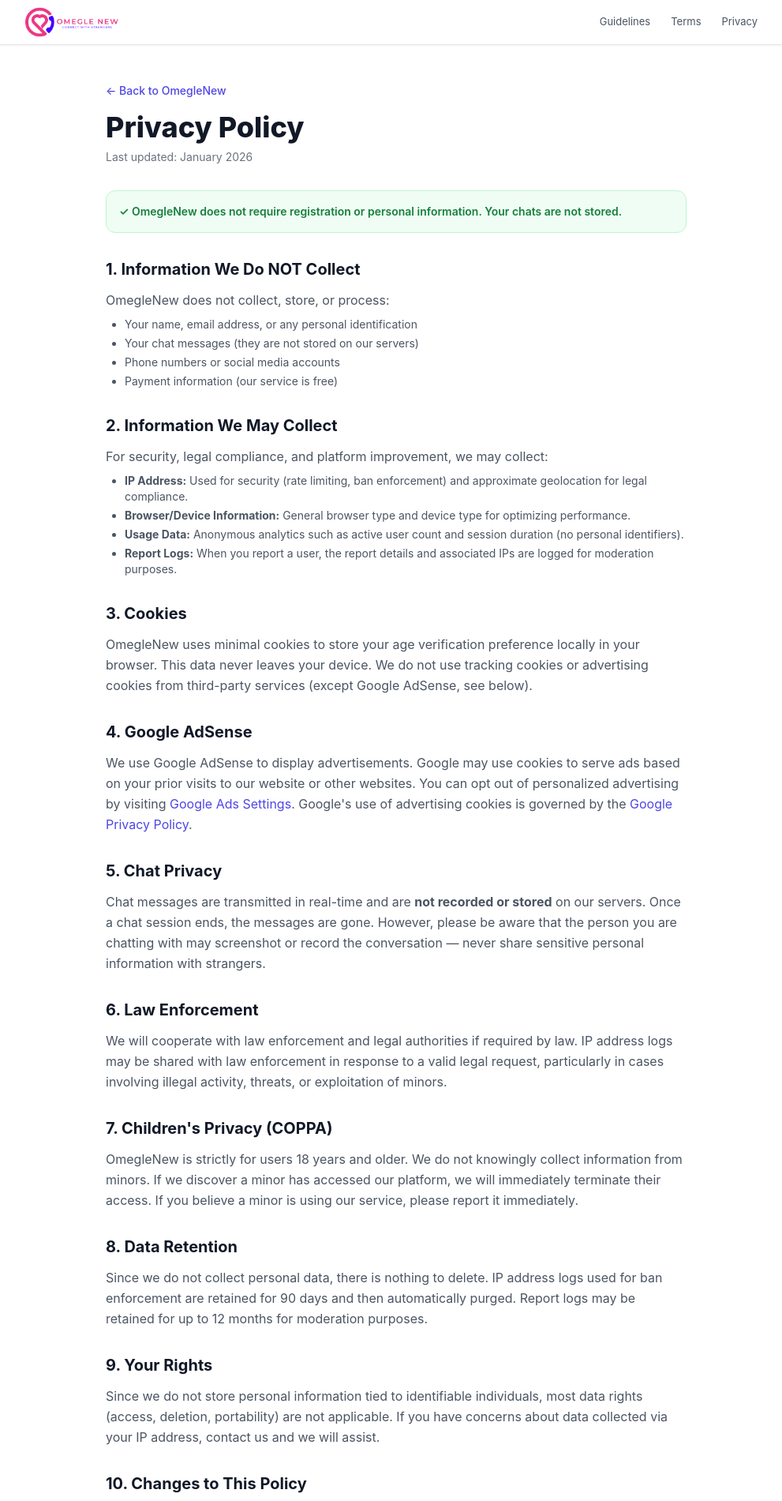
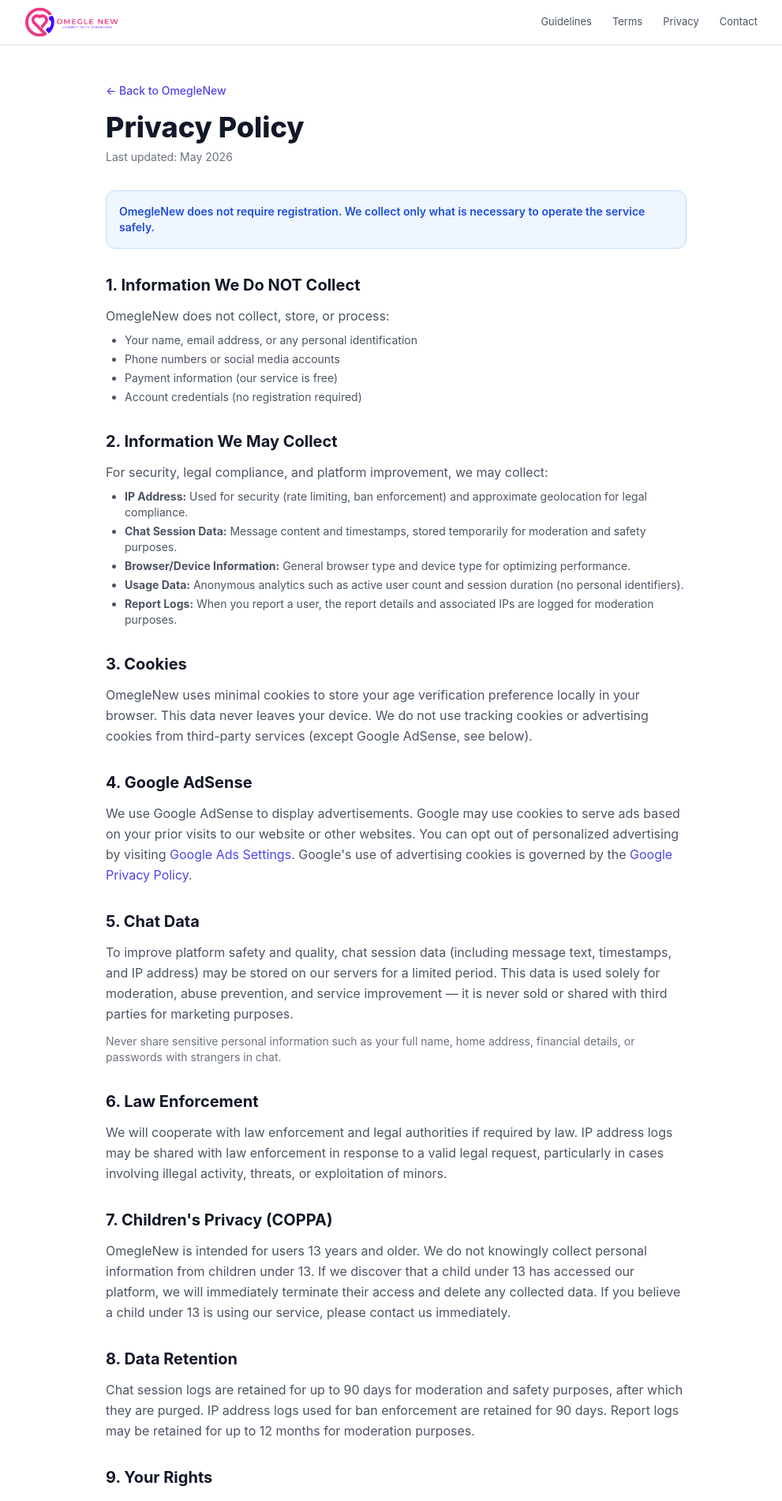
Before and after one commit to omeglenewhello/omeglenew, a Next.js app in the folder frontend/: page /privacy in a window 1280 px wide. Shown: the top 1901 px of the page at 79% size, without its empty margins (138-1129 px from the left). Built offline with nearby package versions, Linux system fonts and the light colour scheme; no server answers.

Commit message:
adsence_fixes_done

```diff
--- /dev/null
+++ b/frontend/src/app/contact/page.js
@@ -0,0 +1,77 @@
+import Link from 'next/link';
+import Header from '@/components/Header';
+import Footer from '@/components/Footer';
+
+export const metadata = {
+  title: 'Contact Us - OmegleNew | Anonymous Stranger Chat',
+  description: 'Contact the OmegleNew team for support, abuse reports, legal requests, or general inquiries about our anonymous chat platform.',
+  alternates: { canonical: 'https://omeglenew.com/contact' },
+  robots: { index: true, follow: true },
+};
+
+export default function ContactPage() {
+  return (
+    <>
+      <Header />
+      <main className="max-w-3xl mx-auto px-4 py-12">
+        <div className="mb-8">
+          <Link href="/" className="text-brand-600 hover:text-brand-700 text-sm font-medium flex items-center gap-1 mb-4">
+            ← Back to OmegleNew
+          </Link>
+          <h1 className="text-4xl font-extrabold text-gray-900 mb-2">Contact Us</h1>
+          <p className="text-gray-500 text-sm">We typically respond within 1–2 business days.</p>
+        </div>
+
+        <div className="space-y-8">
+
+          <div className="bg-white border border-gray-200 rounded-xl p-6">
+            <h2 className="text-lg font-bold text-gray-900 mb-1">General Inquiries</h2>
+            <p className="text-gray-500 text-sm mb-3">Questions about the platform, partnerships, or feedback.</p>
+            <a href="mailto:contact@omeglenew.com" className="text-brand-600 font-medium hover:underline">
+              contact@omeglenew.com
+            </a>
+          </div>
+
+          <div className="bg-white border border-gray-200 rounded-xl p-6">
+            <h2 className="text-lg font-bold text-gray-900 mb-1">Report Abuse</h2>
+            <p className="text-gray-500 text-sm mb-3">To report harmful content, harassment, or policy violations — you can also use the in-chat Report button during any session.</p>
+            <a href="mailto:abuse@omeglenew.com" className="text-brand-600 font-medium hover:underline">
+              abuse@omeglenew.com
+            </a>
+          </div>
+
+          <div className="bg-white border border-gray-200 rounded-xl p-6">
+            <h2 className="text-lg font-bold text-gray-900 mb-1">Legal & Privacy Requests</h2>
+            <p className="text-gray-500 text-sm mb-3">For DMCA notices, law enforcement requests, or privacy-related inquiries.</p>
+            <a href="mailto:legal@omeglenew.com" className="text-brand-600 font-medium hover:underline">
+              legal@omeglenew.com
+            </a>
+          </div>
+
+          <div className="bg-gray-50 border border-gray-200 rounded-xl p-6">
+            <h2 className="text-lg font-bold text-gray-900 mb-2">About OmegleNew</h2>
+            <p className="text-gray-600 text-sm leading-relaxed">
+              OmegleNew is a free anonymous chat platform that connects people around the world for text conversations. We are committed to providing a safe, moderated space for meeting new people. Our platform uses AI-assisted matching and moderation to improve user experience and safety.
+            </p>
+            <p className="text-gray-600 text-sm leading-relaxed mt-3">
+              We do not store personal data beyond what is necessary for safety and legal compliance. See our{' '}
+              <Link href="/privacy" className="text-brand-600 hover:underline">Privacy Policy</Link> and{' '}
+              <Link href="/terms" className="text-brand-600 hover:underline">Terms of Service</Link> for full details.
+            </p>
+          </div>
+
+        </div>
+
+        <div className="mt-12 pt-8 border-t border-gray-200">
+          <p className="text-gray-500 text-sm">
+            Also read our{' '}
+            <Link href="/guidelines" className="text-brand-600 hover:underline">Community Guidelines</Link>{' '}
+            and{' '}
+            <Link href="/privacy" className="text-brand-600 hover:underline">Privacy Policy</Link>.
+          </p>
+        </div>
+      </main>
+      <Footer />
+    </>
+  );
+}
--- a/frontend/src/app/privacy/page.js
+++ b/frontend/src/app/privacy/page.js
@@ -4,7 +4,7 @@
 
 export const metadata = {
   title: 'Privacy Policy - OmegleNew | Anonymous Chat',
-  description: 'OmegleNew Privacy Policy. We do not store your chats or personal data. Your anonymous stranger chat sessions are private and secure.',
+  description: 'OmegleNew Privacy Policy. Learn how we handle data, cookies, and your privacy when using our anonymous stranger chat platform.',
   alternates: { canonical: 'https://omeglenew.com/privacy' },
   robots: { index: true, follow: true },
 };
@@ -19,12 +19,12 @@
             ← Back to OmegleNew
           </Link>
           <h1 className="text-4xl font-extrabold text-gray-900 mb-2">Privacy Policy</h1>
-          <p className="text-gray-500 text-sm">Last updated: January 2026</p>
+          <p className="text-gray-500 text-sm">Last updated: May 2026</p>
         </div>
 
-        <div className="bg-green-50 border border-green-200 rounded-xl p-4 mb-8">
-          <p className="text-green-700 font-semibold text-sm">
-            ✓ OmegleNew does not require registration or personal information. Your chats are not stored.
+        <div className="bg-blue-50 border border-blue-200 rounded-xl p-4 mb-8">
+          <p className="text-blue-700 font-semibold text-sm">
+            OmegleNew does not require registration. We collect only what is necessary to operate the service safely.
           </p>
         </div>
 
@@ -34,9 +34,9 @@
             <p>OmegleNew does not collect, store, or process:</p>
             <ul className="list-disc pl-6 mt-2 space-y-1 text-sm">
               <li>Your name, email address, or any personal identification</li>
-              <li>Your chat messages (they are not stored on our servers)</li>
               <li>Phone numbers or social media accounts</li>
               <li>Payment information (our service is free)</li>
+              <li>Account credentials (no registration required)</li>
             </ul>
           </section>
 
@@ -45,6 +45,7 @@
             <p>For security, legal compliance, and platform improvement, we may collect:</p>
             <ul className="list-disc pl-6 mt-2 space-y-1 text-sm">
               <li><strong>IP Address:</strong> Used for security (rate limiting, ban enforcement) and approximate geolocation for legal compliance.</li>
+              <li><strong>Chat Session Data:</strong> Message content and timestamps, stored temporarily for moderation and safety purposes.</li>
               <li><strong>Browser/Device Information:</strong> General browser type and device type for optimizing performance.</li>
               <li><strong>Usage Data:</strong> Anonymous analytics such as active user count and session duration (no personal identifiers).</li>
               <li><strong>Report Logs:</strong> When you report a user, the report details and associated IPs are logged for moderation purposes.</li>
@@ -74,9 +75,12 @@
           </section>
 
           <section>
-            <h2 className="text-xl font-bold text-gray-900 mb-3">5. Chat Privacy</h2>
+            <h2 className="text-xl font-bold text-gray-900 mb-3">5. Chat Data</h2>
             <p>
-              Chat messages are transmitted in real-time and are <strong>not recorded or stored</strong> on our servers. Once a chat session ends, the messages are gone. However, please be aware that the person you are chatting with may screenshot or record the conversation — never share sensitive personal information with strangers.
+              To improve platform safety and quality, chat session data (including message text, timestamps, and IP address) may be stored on our servers for a limited period. This data is used solely for moderation, abuse prevention, and service improvement — it is never sold or shared with third parties for marketing purposes.
+            </p>
+            <p className="mt-3 text-sm text-gray-500">
+              Never share sensitive personal information such as your full name, home address, financial details, or passwords with strangers in chat.
             </p>
           </section>
 
@@ -90,21 +94,21 @@
           <section>
             <h2 className="text-xl font-bold text-gray-900 mb-3">7. Children&apos;s Privacy (COPPA)</h2>
             <p>
-              OmegleNew is strictly for users 18 years and older. We do not knowingly collect information from minors. If we discover a minor has accessed our platform, we will immediately terminate their access. If you believe a minor is using our service, please report it immediately.
+              OmegleNew is intended for users 13 years and older. We do not knowingly collect personal information from children under 13. If we discover that a child under 13 has accessed our platform, we will immediately terminate their access and delete any collected data. If you believe a child under 13 is using our service, please contact us immediately.
             </p>
           </section>
 
           <section>
             <h2 className="text-xl font-bold text-gray-900 mb-3">8. Data Retention</h2>
             <p>
-              Since we do not collect personal data, there is nothing to delete. IP address logs used for ban enforcement are retained for 90 days and then automatically purged. Report logs may be retained for up to 12 months for moderation purposes.
+              Chat session logs are retained for up to 90 days for moderation and safety purposes, after which they are purged. IP address logs used for ban enforcement are retained for 90 days. Report logs may be retained for up to 12 months for moderation purposes.
             </p>
           </section>
 
           <section>
             <h2 className="text-xl font-bold text-gray-900 mb-3">9. Your Rights</h2>
             <p>
-              Since we do not store personal information tied to identifiable individuals, most data rights (access, deletion, portability) are not applicable. If you have concerns about data collected via your IP address, contact us and we will assist.
+              We do not link stored data to identifiable individuals (no accounts or names). If you have concerns about data collected — such as your IP address or chat session logs — contact us and we will assist with any applicable data requests.
             </p>
           </section>
 
--- a/frontend/src/app/sitemap.js
+++ b/frontend/src/app/sitemap.js
@@ -62,5 +62,11 @@
       changeFrequency: 'monthly',
       priority: 0.6,
     },
+    {
+      url: `${SITE_URL}/contact`,
+      lastModified: new Date(),
+      changeFrequency: 'monthly',
+      priority: 0.5,
+    },
   ];
 }
--- a/frontend/src/app/terms/page.js
+++ b/frontend/src/app/terms/page.js
@@ -17,9 +17,9 @@
         'By accessing or using OmegleNew, you confirm that you have read, understood, and agree to be bound by these Terms of Service. If you do not agree, do not use this service.',
     },
     {
-      title: '2. Age Requirement — 18+ ONLY',
+      title: '2. Age Requirement',
       content:
-        'OmegleNew is strictly for users who are 18 years of age or older. Minors are prohibited under any circumstances. By using OmegleNew, you represent and warrant that you are at least 18 years old. We reserve the right to terminate accounts of suspected minors immediately.',
+        'OmegleNew is intended for users who are 13 years of age or older. Users under 18 must have parental consent. By using OmegleNew, you confirm you meet the applicable age requirement. We reserve the right to terminate access for users who misrepresent their age.',
     },
     {
       title: '3. Prohibited Conduct',
@@ -34,7 +34,7 @@
     {
       title: '5. Privacy',
       content:
-        'OmegleNew does not require registration or personal information to use. Chat messages are not stored on our servers. However, your IP address and approximate geolocation may be logged for security and legal compliance purposes.',
+        'OmegleNew does not require registration or personal information to use. Session data including chat messages may be stored for safety and moderation purposes. Your IP address may be logged for security and legal compliance. See our Privacy Policy for full details.',
     },
     {
       title: '6. Enforcement',
@@ -72,12 +72,12 @@
             ← Back to OmegleNew
           </Link>
           <h1 className="text-4xl font-extrabold text-gray-900 mb-2">Terms of Service</h1>
-          <p className="text-gray-500 text-sm">Last updated: January 2026</p>
+          <p className="text-gray-500 text-sm">Last updated: May 2026</p>
         </div>
 
-        <div className="bg-red-50 border border-red-200 rounded-xl p-4 mb-8">
-          <p className="text-red-700 font-semibold text-sm">
-            ⚠ OmegleNew is strictly 18+ only. Minors are prohibited from using this platform.
+        <div className="bg-yellow-50 border border-yellow-200 rounded-xl p-4 mb-8">
+          <p className="text-yellow-700 font-semibold text-sm">
+            Please read these terms carefully before using OmegleNew. Use of this service means you accept these terms.
           </p>
         </div>
 
--- a/frontend/src/components/Footer.jsx
+++ b/frontend/src/components/Footer.jsx
@@ -25,13 +25,14 @@
               <li><Link href="/terms" className="hover:text-white/70 transition-colors">Terms of Service</Link></li>
               <li><Link href="/privacy" className="hover:text-white/70 transition-colors">Privacy Policy</Link></li>
               <li><Link href="/guidelines" className="hover:text-white/70 transition-colors">Community Guidelines</Link></li>
+              <li><Link href="/contact" className="hover:text-white/70 transition-colors">Contact Us</Link></li>
             </ul>
           </div>
           <div>
             <p className="text-white/60 font-semibold mb-3">Safety</p>
             <ul className="space-y-2">
               <li className="flex items-center gap-1.5"><span className="text-green-400 text-xs">●</span> Anonymous</li>
-              <li className="flex items-center gap-1.5"><span className="text-green-400 text-xs">●</span> No Data Stored</li>
+              <li className="flex items-center gap-1.5"><span className="text-green-400 text-xs">●</span> Safe & Secure</li>
               <li className="flex items-center gap-1.5"><span className="text-green-400 text-xs">●</span> 24/7 Moderation</li>
               <li className="flex items-center gap-1.5"><span className="text-green-400 text-xs">●</span> Report System</li>
             </ul>
@@ -52,7 +53,7 @@
           <div className="flex flex-col sm:flex-row justify-between items-start sm:items-center gap-3 text-[12px]">
             <p>Copyright © {year} {SITE_NAME}. All rights reserved.</p>
             <p className="text-white/25 max-w-sm text-right">
-              By using {SITE_NAME} you confirm you are 18 or older and agree to our{' '}
+              By using {SITE_NAME} you agree to our{' '}
               <Link href="/terms" className="underline hover:text-white/50">Terms</Link> and{' '}
               <Link href="/guidelines" className="underline hover:text-white/50">Community Guidelines</Link>.
             </p>
--- a/frontend/src/components/Header.jsx
+++ b/frontend/src/components/Header.jsx
@@ -49,6 +49,14 @@
                 Privacy
               </Link>
             </li>
+            <li>
+              <Link
+                href="/contact"
+                className="px-3 py-1.5 rounded-lg hover:text-gray-900 transition-colors"
+              >
+                Contact
+              </Link>
+            </li>
           </ul>
         </nav>
       </div>
```
